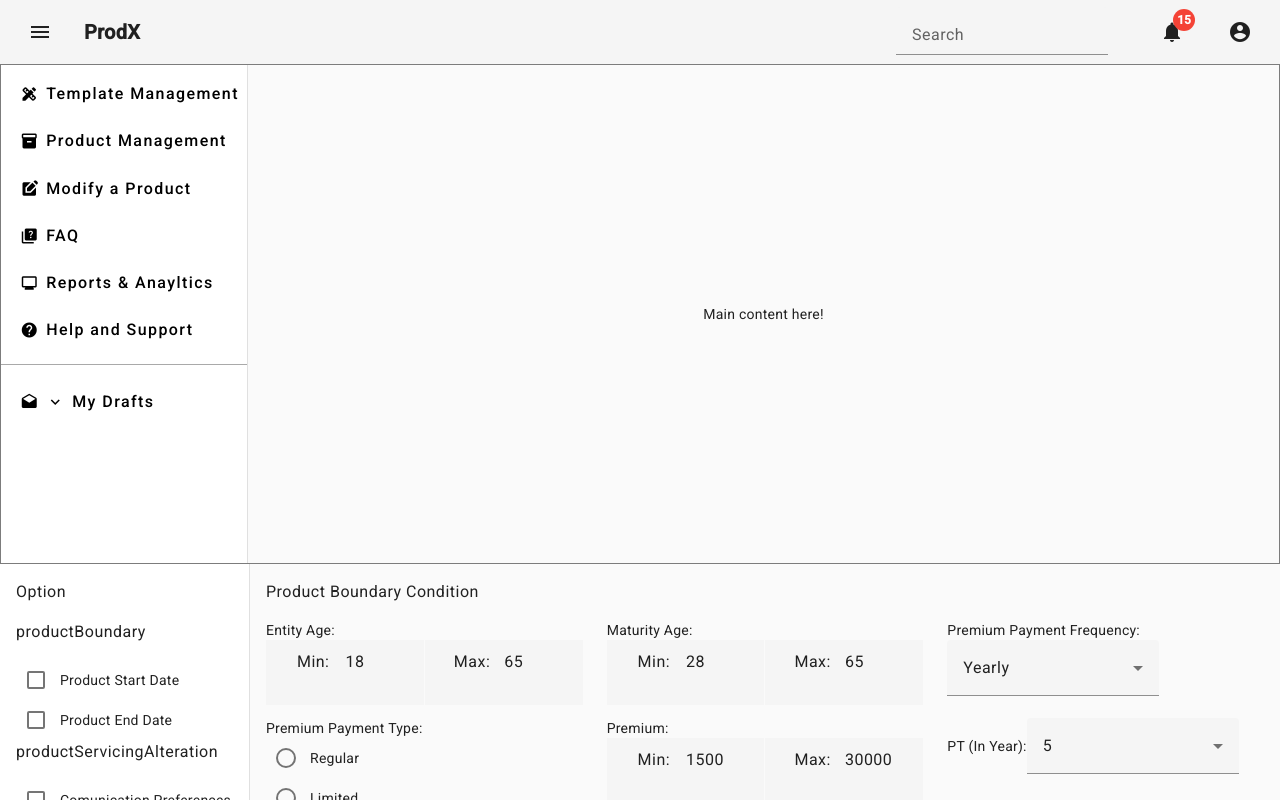
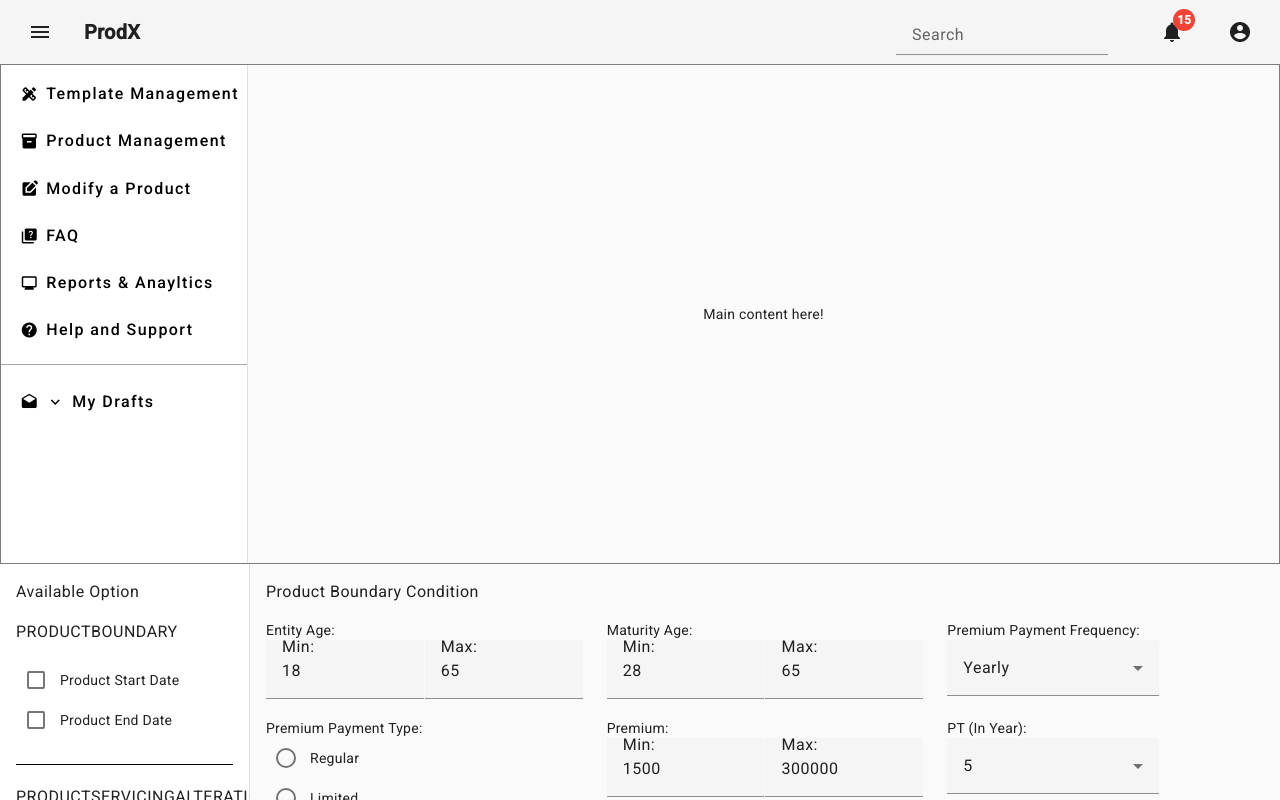
Before and after one commit to AdarshVermaAdyy/ProdX, an Angular app: page / in a window 1280 px wide. Shown: the top 800 px of the page. Built offline with nearby package versions, Linux system fonts and the light colour scheme.

Commit message:
productInfo changes

```diff
--- a/src/app/components/prod-info-form/prod-info-form.component.html
+++ b/src/app/components/prod-info-form/prod-info-form.component.html
@@ -1,16 +1,14 @@
 <mat-sidenav-container class="sidenav-container">
 
 
-        <!-- <div formArrayName="options"> -->
-            <!-- <mat-sidenav mode="side" #sidenav class="sidenav" [(opened)]="isSidenavOpen" [ngClass]="{'sidenav-collapsed': !isSidenavCollapsed}" >
-                <button mat-button class="toggle-btn" (click)="toggleSidenav()">Toogle sidenav</button>
-                <div class="sidenav-content"> -->
-                    <mat-sidenav mode="side" #sidenav class="sidenav" [(opened)]="isSidenavOpen" >
+
+    <mat-sidenav mode="side" #sidenav class="sidenav" [(opened)]="isSidenavOpen">
         <!-- <button mat-button class="toggle-btn" (click)="toggleSidenav()">Toogle sidenav</button> -->
         <div class="sidenav-content">
-        <h4>Option</h4>
+            <h4>Available Option</h4>
             <div *ngFor="let group of  getUniqueGroup()">
-            <h4>{{group}}</h4>
+
+                <h4>{{group | uppercase}}</h4>
 
                 <div *ngFor="let option  of optionalFieldsList; let i = index">
                     <ng-container *ngIf="option.group === group">
@@ -19,6 +17,7 @@
                         </mat-checkbox>
                     </ng-container>
                 </div>
+                <div class="custom-divider mt-4"></div>
                 <!-- </div> -->
             </div>
         </div>
@@ -87,17 +86,18 @@
                                         </div>
                                        -->
                                         <!-- </div> -->
-                                           <mat-grid-list cols="2" rowHeight="65px">
+                                        <mat-grid-list cols="2" rowHeight="60px">
                                             <mat-grid-tile>
                                                 <mat-form-field>
-                                                        <mat-grid-list cols="2">
-                                                            <mat-grid-tile>
-                                                    <label class="mat-label" for="min{{i}}" >Min:</label>
-                                                </mat-grid-tile>
-                                            <mat-grid-tile>
-                                                    <input matInput id="min{{i}}" type="number" formControlName="min" />
-                                                </mat-grid-tile>
-                                                </mat-grid-list>
+                                                    <!-- <mat-grid-list cols="2"> -->
+                                                        <!-- <mat-grid-tile> -->
+                                                            <label class="mat-label" for="min{{i}}">Min:</label>
+                                                        <!-- </mat-grid-tile> -->
+                                                        <!-- <mat-grid-tile> -->
+                                                            <input matInput id="min{{i}}" type="number"
+                                                                formControlName="min" />
+                                                        <!-- </mat-grid-tile> -->
+                                                    <!-- </mat-grid-list> -->
 
                                                     <div *ngIf="field.get('min')?.invalid && (field.get('min')?.dirty || field.get('min')?.touched)"
                                                         class="text-danger">
@@ -109,21 +109,22 @@
 
 
                                             <mat-grid-tile>
-                                                    <mat-form-field appearance="fill">
-                                                        <mat-grid-list cols="2">
-                                                            <mat-grid-tile>
+                                                <mat-form-field>
+                                                    <!-- <mat-grid-list cols="2">
+                                                        <mat-grid-tile> -->
                                                             <label class="mat-label" for="max{{i}}">Max:</label>
-                                                            </mat-grid-tile>
-                                                            <mat-grid-tile>
-                                                    <input matInput id="max{{i}}" type="number" formControlName="max" />
+                                                        <!-- </mat-grid-tile>
+                                                        <mat-grid-tile> -->
+                                                            <input matInput id="max{{i}}" type="number"
+                                                                formControlName="max" />
 
                                                             <div *ngIf="field.get('max')?.invalid && (field.get('max')?.dirty || field.get('max')?.touched)"
                                                                 class="text-danger">
                                                                 <div *ngIf="field.get('max')?.errors?.['required']">
                                                                     This field is required</div>
                                                             </div>
-                                            </mat-grid-tile>
-                                            </mat-grid-list>
+                                                        <!-- </mat-grid-tile>
+                                                    </mat-grid-list> -->
                                                 </mat-form-field>
                                             </mat-grid-tile>
 
@@ -132,6 +133,7 @@
                                     </div>
 
                                     <div *ngSwitchCase="'dropdown'">
+                                        <div class="fromDropdown">
                                         <mat-label>{{ field.get('label')?.value }}:</mat-label>
                                         <mat-form-field appearance="fill">
                                             <mat-select formControlName="value">
@@ -139,6 +141,7 @@
                                                     [value]="option">{{ option }}</mat-option>
                                             </mat-select>
                                         </mat-form-field>
+                                        </div>
 
                                     </div>
 
@@ -182,6 +185,7 @@
                                 class="col-4">
                                 <div [ngSwitch]="field.get('type')?.value">
                                     <div *ngSwitchCase="'dropdown'">
+                                        <div class="fromDropdown">
                                         <mat-label>{{ field.get('label')?.value }}:</mat-label>
                                         <mat-form-field appearance="fill">
                                             <mat-select formControlName="value">
@@ -189,6 +193,7 @@
                                                     [value]="option">{{ option }}</mat-option>
                                             </mat-select>
                                         </mat-form-field>
+                                    </div>
                                     </div>
                                     <div *ngSwitchCase="'radio'">
                                         <label>{{ field.get('label')?.value }}:</label>
@@ -216,6 +221,7 @@
                                 class="col-4">
                                 <div [ngSwitch]="field.get('type')?.value">
                                     <div *ngSwitchCase="'dropdown'">
+                                        <div class="fromDropdown">
                                         <mat-label>{{ field.get('label')?.value }}:</mat-label>
                                         <mat-form-field appearance="fill">
                                             <mat-select formControlName="value">
@@ -223,6 +229,7 @@
                                                     [value]="option">{{ option }}</mat-option>
                                             </mat-select>
                                         </mat-form-field>
+                                    </div>
                                     </div>
                                     <div *ngSwitchCase="'radio'">
                                         <mat-label>{{ field.get('label')?.value }}:</mat-label>
@@ -277,7 +284,9 @@
                             <div *ngFor="let field of  productServicingAlteration.controls; let i = index"
                                 [formGroupName]="i" class="col-4">
                                 <div [ngSwitch]="field.get('type')?.value">
+
                                     <div *ngSwitchCase="'dropdown'">
+                                        <div class="fromDropdown">
                                         <mat-label>{{ field.get('label')?.value }}:</mat-label>
                                         <mat-form-field appearance="fill">
                                             <mat-select formControlName="value">
@@ -285,6 +294,7 @@
                                                     [value]="option">{{ option }}</mat-option>
                                             </mat-select>
                                         </mat-form-field>
+                                        </div>
                                     </div>
                                     <div *ngSwitchCase="'radio'">
                                         <mat-label>{{ field.get('label')?.value }}:</mat-label>
@@ -313,6 +323,7 @@
                                 [formGroupName]="i" class="col-4">
                                 <div [ngSwitch]="field.get('type')?.value">
                                     <div *ngSwitchCase="'dropdown'">
+                                        <div class="fromDropdown">
                                         <mat-label>{{field.get('label')?.value}}:</mat-label>
                                         <mat-form-field>
                                             <mat-select formControlName="value">
@@ -320,6 +331,7 @@
                                                     [value]="option">{{option}}</mat-option>
                                             </mat-select>
                                         </mat-form-field>
+                                        </div>
                                     </div>
                                     <div *ngSwitchCase="'radio'">
                                         <mat-label>{{ field.get('label')?.value }}:</mat-label>
@@ -347,6 +359,7 @@
                                 class="col-4">
                                 <div [ngSwitch]="field.get('type')?.value">
                                     <div *ngSwitchCase="'dropdown'">
+                                        <div class="fromDropdown">
                                         <mat-label>{{ field.get('label')?.value }}:</mat-label>
                                         <mat-form-field appearance="fill">
                                             <mat-select formControlName="value">
@@ -354,6 +367,7 @@
                                                     [value]="option">{{ option }}</mat-option>
                                             </mat-select>
                                         </mat-form-field>
+                                        </div>
                                     </div>
                                     <div *ngSwitchCase="'radio'">
                                         <mat-label>{{ field.get('label')?.value }}:</mat-label>
--- a/src/app/components/prod-info-form/prod-info-form.component.scss
+++ b/src/app/components/prod-info-form/prod-info-form.component.scss
@@ -1,18 +1,21 @@
-.main-content{
+.main-content {
     margin-left: 20px;
     padding: 20px;
 }
-.form-btn-wrapper{
+
+.form-btn-wrapper {
     display: flex;
     justify-content: flex-end;
     gap: 10px;
 }
+
 .wrapper-container {
     width: 100%;
     display: flex;
     justify-content: center;
 }
-.field-list-wrapper{
+
+.field-list-wrapper {
     border-top: 1px solid grey;
     border-left: 1px solid grey;
     border-bottom: 1px solid grey;
@@ -21,79 +24,95 @@
     border-radius: 5px;
 }
 
-.form-wrapper{
+.form-wrapper {
     border: 1px solid grey;
     padding: 20px;
     width: 60%;
     border-radius: 5px;
 }
-.radio-bt-group{
+
+.radio-bt-group {
     display: flex;
     flex-wrap: wrap;
     gap: 40px;
 }
-.radio-item{
+
+.radio-item {
     display: flex;
     align-items: center;
     gap: 10px;
 }
-.custom-divider{
+
+.custom-divider {
     height: 1px;
-   // background-color: black;
+    // background-color: black;
     border-bottom: 1px solid black;
     margin: 20px 0;
     width: 100%;
 }
-.mat-grid-container{
+
+.mat-grid-container {
     display: flex;
     gap: 16px;
 
 }
-.mat-form-field{
+
+.mat-form-field {
     flex: 1;
 }
+
 mat-grid-list {
     width: 100%;
 }
-.mat-form-field{
+
+.mat-form-field {
     width: 100%;
 }
-mat-grid-tile{
+
+mat-grid-tile {
     padding: 0 8px;
 }
-.form-field-container{
+
+.form-field-container {
     display: flex;
     align-items: center;
     width: 100%;
 
 }
-.sidenav-container{
+
+.sidenav-container {
     height: 100vh;
     // display: flex;
     // position: relative;
 }
-.sidenav{
+
+.sidenav {
     width: 250px;
-    transition:  width 0.3s ease;
+    transition: width 0.3s ease;
     // min-width: 50px;
     // overflow: hidden;
 }
-.sidenav-content{
+
+.sidenav-content {
     padding: 16px;
 }
-.mat-sidenav-content{
+
+.mat-sidenav-content {
     transition: margin-left 0.3s ease, width 0.3s ease;
     padding: 16px;
     width: calc(100% - 250px);
 }
-.mat-sidenav-content.sidenav-collapsed{
+
+.mat-sidenav-content.sidenav-collapsed {
     margin-left: 50px;
     width: calc(100% - 50px);
     // transition: margin-left 0.3s ease, width 0.3s ease;
 }
-.sidenav-collapsed.sidenav{
+
+.sidenav-collapsed.sidenav {
     width: 10%;
 }
+
 // .main-content{
 //     flex: 1;
 //     width: 80%;
@@ -101,17 +120,24 @@ mat-grid-tile{
 //     padding: 16px;
 //     box-sizing: border-box;
 // }
-.sidenav-collapsed{
+.sidenav-collapsed {
     transform: translateX(-200);
     transition: transform 0.3s ease;
 }
-.toggle-btn{
+
+.toggle-btn {
     position: absolute;
     // top: 8px;
     // left: 16px;
     z-index: 1000;
     margin-bottom: 16px;
 }
+
 // .sidenav-collapsed.mat-sidenav-content{
 //     margin-left: 50px;
 // }
+.fromDropdown mat-label{
+    display: block;
+
+
+}
--- a/src/app/service/ProductInfo/product-info-service.service.ts
+++ b/src/app/service/ProductInfo/product-info-service.service.ts
@@ -56,7 +56,7 @@ export class ProductInfoServiceService {
 
     { id: 39, label: " Death Claim ", type: 'dropdown', options: ['DPRP', 'DSING', 'DLUMP','DMNIC5', 'NA'], group: 'terminationCancellation' },
     { id: 40, label: "   Surrender  ", type: 'dropdown', options: ['SURNORM', 'SUR3', 'SUR0BEN'], group: 'terminationCancellation' },
-    { id: 41, label: " Maturity ", type: 'dropdown', options: ['M0BEN', 'MTERM', 'NA'], group: 'terminationCancellation' },
+    { id: 41, label: "    Maturity  ", type: 'dropdown', options: ['M0BEN', 'MTERM', 'NA'], group: 'terminationCancellation' },
 
     { id: 42, label: "Policy Cancellation", type: 'dropdown', options: ['POLC', 'NA'], group: 'terminationCancellation' },
 
```
Also changed, not shown: src/app/components/prod-info-form/prod-info-form.component.ts (+22 -22 lines). Lines whose indentation alone changed are shown as unchanged.
